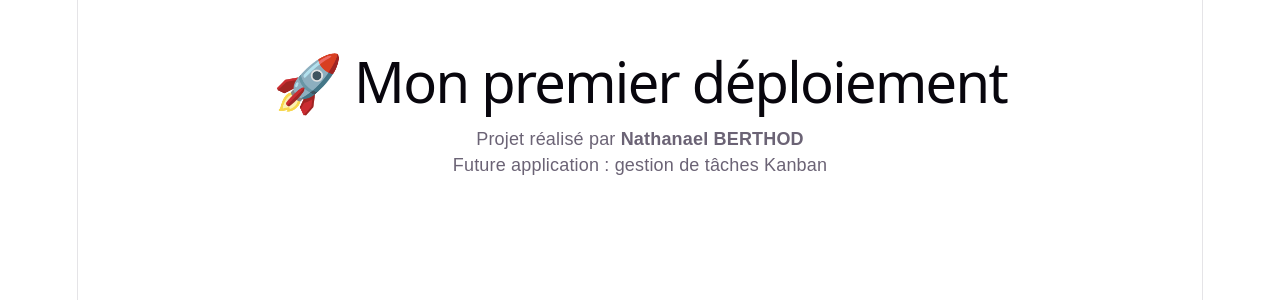
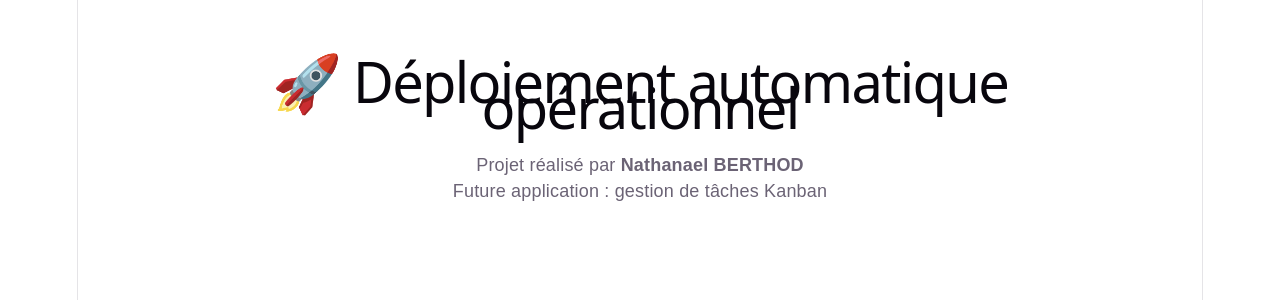
Before and after one commit to Nathanael-Berthod/mon-kanban, a React (Vite) app: page / in a window 1280 px wide. Shown: the top 300 px of the page. Built offline with nearby package versions, Linux system fonts and the light colour scheme.

Commit message:
Test du déploiement automatique

```diff
--- a/src/App.jsx
+++ b/src/App.jsx
@@ -1,7 +1,7 @@
 function App() {
   return (
     <div style={{ fontFamily: 'sans-serif', padding: '2rem', textAlign: 'center' }}>
-      <h1>🚀 Mon premier déploiement</h1>
+      <h1>🚀 Déploiement automatique opérationnel</h1>
       <p>Projet réalisé par <strong>Nathanael BERTHOD</strong></p>
       <p>Future application : gestion de tâches Kanban</p>
     </div>
```
